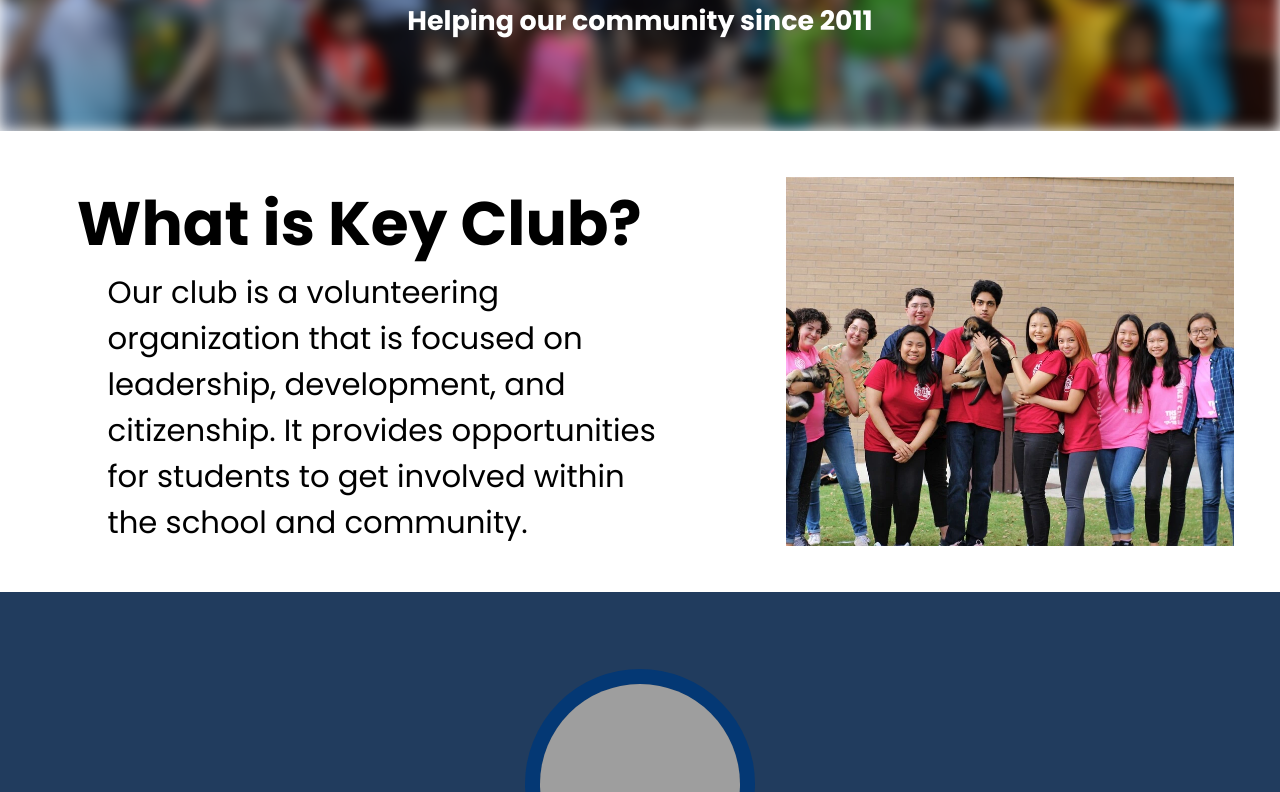
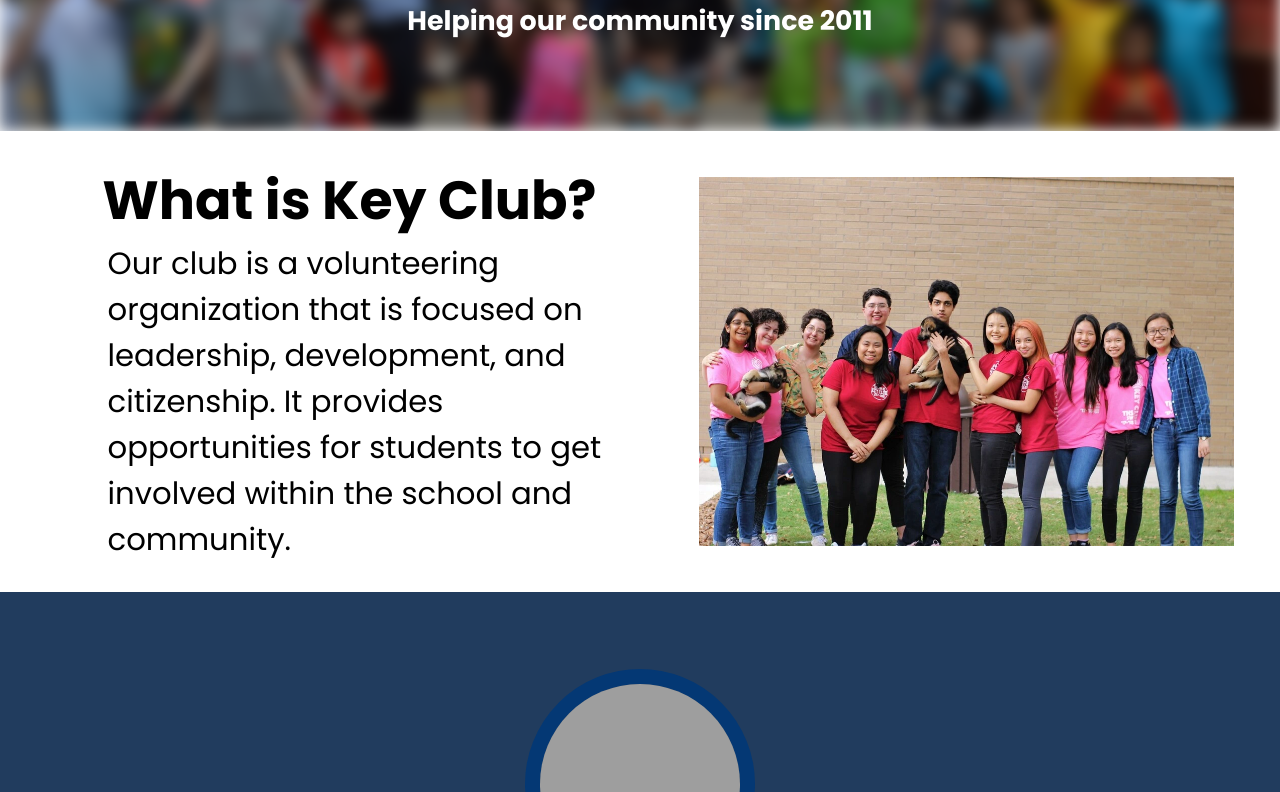
Before and after one commit to JETKeyClub/jetkeyclub.github.io, a React (Vite) app in the folder KeyClubWebsite/: page / in a window 1280 px wide. Shown: the part 483-1275 px from the top of the page. Built offline with nearby package versions, Linux system fonts and the light colour scheme; grey boxes are pictures that could not be loaded.

Commit message:
working on abtUs Page

```diff
--- a/KeyClubWebsite/src/components/Home.tsx
+++ b/KeyClubWebsite/src/components/Home.tsx
@@ -20,7 +20,7 @@
             <h3 className="white">Helping our community since 2011</h3>
         </div>
         <main className="main">
-            <div className="whatIs">
+            <div className="textSubdivision">
             <div className="textContent">
                 <h2>What is Key Club?</h2>
                 <p>Our club is a volunteering organization that is focused on leadership, development, and citizenship. It provides opportunities for students to get involved within the school and community.</p>
--- a/KeyClubWebsite/src/components/SuspenseImage/SuspenseImage.tsx
+++ b/KeyClubWebsite/src/components/SuspenseImage/SuspenseImage.tsx
@@ -5,5 +5,5 @@
 import "../../stylesheets/SuspenseImage.css"
 
 export default function SuspenseImage(props: imgProps){
-    return (<div onClick={props.onClick} style={props.width!= null || props.width != "" ? { width: props.width, height: props.height, pointerEvents: props.onClick===null ? "none" : "all", cursor: props.onClick===null ? "default" : "pointer"} : {}} className={`suspenseImage ${props.className}`} id={props.id}><Suspense fallback={<div className= "loading"/>}><BaseImage src={props.src} alt={props.alt}/></Suspense></div>)
+    return (<div onClick={props.onClick} style={props.width!= null || props.width != "" ? { width: props.width, height: props.height, pointerEvents: props.onClick===undefined ? "none" : "all", cursor: props.onClick===null ? "default" : "pointer"} : {}} className={`suspenseImage ${props.className}`} id={props.id}><Suspense fallback={<div className= "loading"/>}><BaseImage src={props.src} alt={props.alt}/></Suspense></div>)
 }
--- a/KeyClubWebsite/src/stylesheets/App.css
+++ b/KeyClubWebsite/src/stylesheets/App.css
@@ -81,3 +81,69 @@
 
 
 }
+
+
+.textSubdivision {
+    width: 100vw;
+    display: flex;
+    justify-content: center;
+    align-items: center;
+    gap: 2rem;
+}
+
+.textSubdivision > .textContent {
+    padding-left: 5rem;
+    width: 60rem;
+}
+
+.textSubdivision > .textContent > p {
+    text-wrap: balance;
+    padding-left: 2rem;
+    text-align: left;
+}
+
+
+.textSubdivision > .textContent > h2 {
+    font-size: 3.5rem;
+    text-align: center;
+    padding: 0;
+}
+
+.textSubdivision > .suspenseImage {
+    width: 60rem;
+    height: 30rem;
+    padding-right: 3rem;
+    object-fit: cover;
+    max-width: 90vw;
+}
+
+@media (orientation: portrait) , (max-width: 500px) {
+    .textSubdivision {
+        padding-top: 10rem;
+        flex-direction: column-reverse;
+        text-align: center;
+        padding-bottom: 10rem;
+    }
+
+    .textSubdivision > * {
+        padding: 0;
+        text-align: center;
+    }
+    .textSubdivision > .suspenseImage {
+        height: 45rem;
+        width: 67.5rem;
+        padding: 0;
+    }
+
+    .textSubdivision > .textContent > h2 {
+        font-size: 6rem;
+    }
+
+
+    .textSubdivision > .textContent > p {
+        font-size: 3.5rem;
+        text-align: center;
+        padding: 0;
+    }
+
+}
--- a/KeyClubWebsite/src/stylesheets/Home.css
+++ b/KeyClubWebsite/src/stylesheets/Home.css
@@ -43,33 +43,7 @@
     margin-top: 5rem;
 }
 
-.whatIs {
-    width: 100vw;
-    display: flex;
-    justify-content: center;
-    align-items: center;
-    gap: 2rem;
-    /* flex-wrap: wrap; */
-}
 
-.whatIs > .textContent {
-    padding-left: 5rem;
-    width: 60rem;
-}
-
-.whatIs > .textContent > p {
-    text-wrap: balance;
-    padding-left: 2rem;
-    text-align: left;
-}
-
-.whatIs > img {
-    width: 45rem;
-    height: 30rem;
-    padding-right: 5rem;
-    object-fit: cover;
-    max-width: 90vw;
-}
 
 .Home > main > .blueAlteration {
     gap: 8rem;
@@ -118,34 +92,6 @@
         font-size: 3.5rem;
     }
 
-    .whatIs {
-        padding-top: 10rem;
-        flex-direction: column-reverse;
-        text-align: center;
-        padding-bottom: 10rem;
-    }
-
-    .whatIs > * {
-        padding: 0;
-        text-align: center;
-    }
-    .whatIs > img {
-        height: 45rem;
-        width: 67.5rem;
-        padding: 0;
-    }
-
-    .whatIs > .textContent > h2 {
-        font-size: 6rem;
-    }
-
-
-    .whatIs > .textContent > p {
-        font-size: 3.5rem;
-        text-align: center;
-        padding: 0;
-    }
-
     .Home > main > .blueAlteration {
         flex-direction: column;
     }
--- a/KeyClubWebsite/src/stylesheets/Opportunity.css
+++ b/KeyClubWebsite/src/stylesheets/Opportunity.css
@@ -1,7 +1,8 @@
 .Opportunity {
 
     overflow: hidden;
-    height: 5rem;
+    height: 10rem;
+    width: auto;
     flex: auto;
     position: relative;
 }
```
Also changed, not shown: KeyClubWebsite/src/components/AboutUs.tsx (added, +11 -0 lines).
